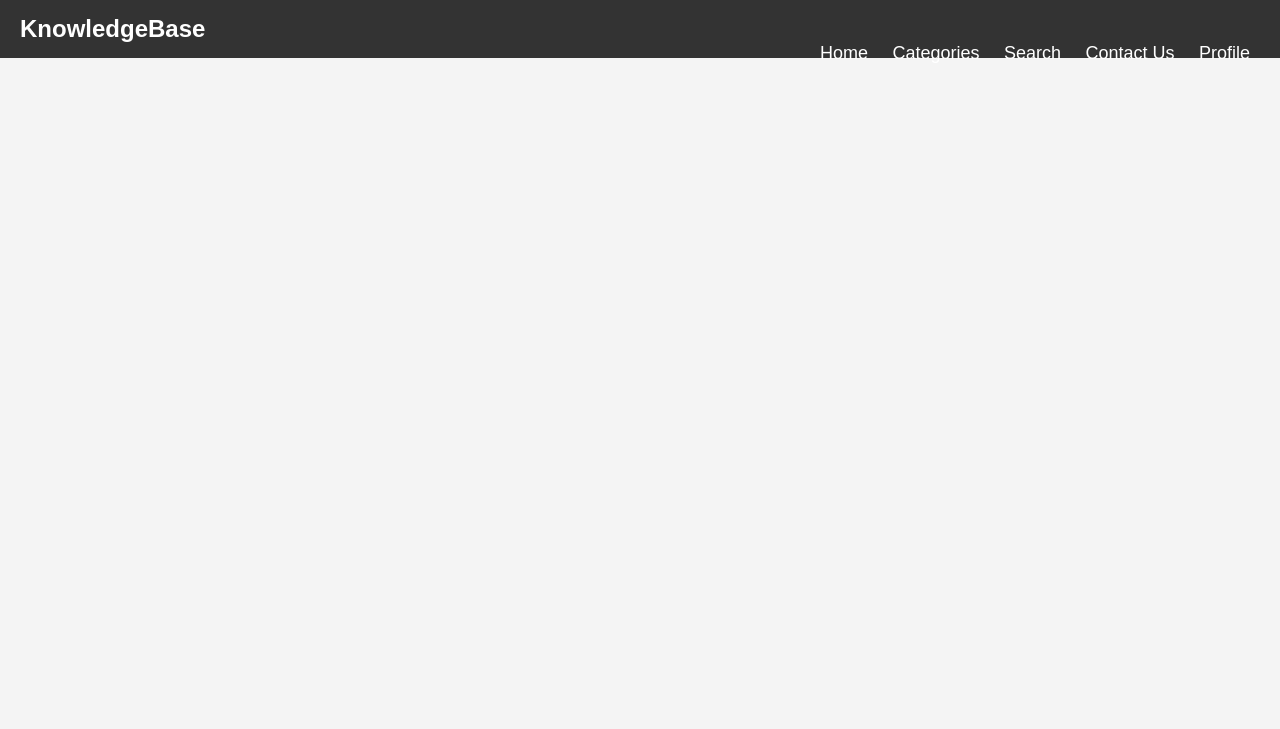
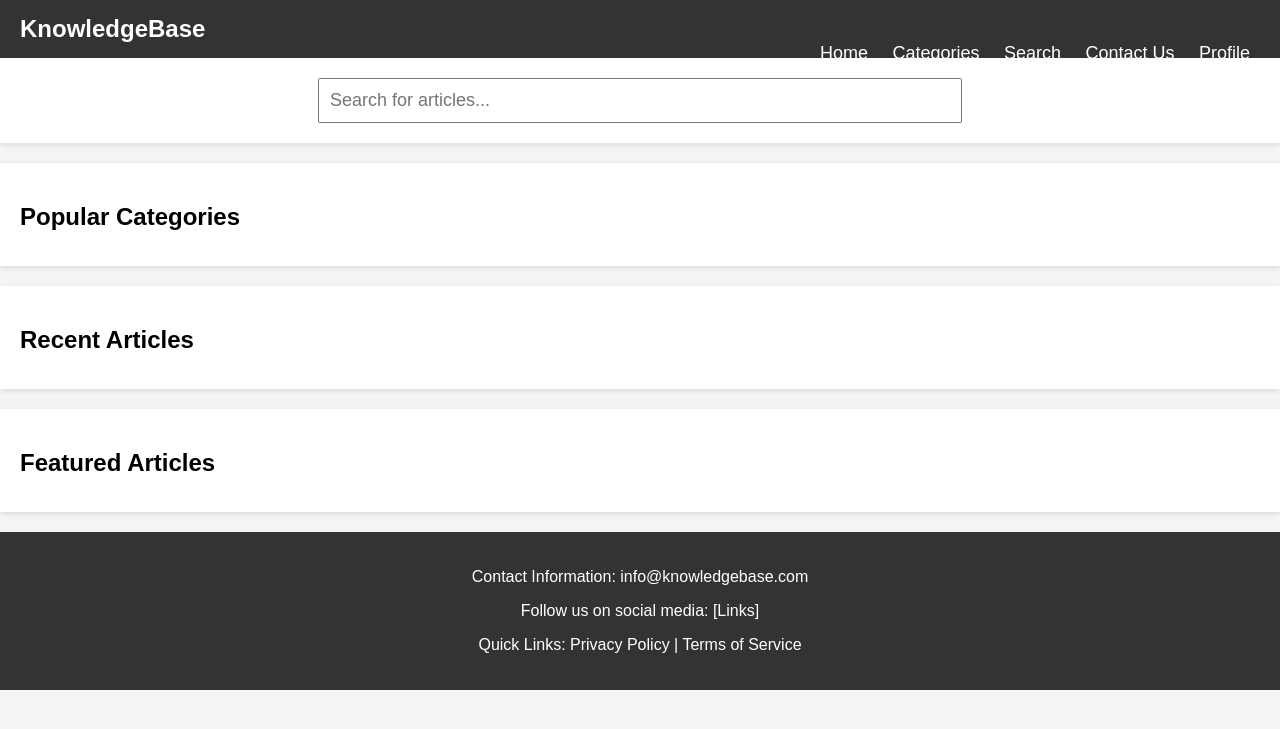
Before and after one commit to manishkamarapu/site, a Jekyll site: the page built from index.md, in a window 1280 px wide. Shown: the top 729 px of the page. Built offline with Jekyll 4.4.1, drawn with Linux system fonts in a browser that asks for light colours.

Commit message:
Update default.html

```diff
--- a/_layouts/default.html
+++ b/_layouts/default.html
@@ -19,5 +19,29 @@
             </ul>
         </nav>
     </header>
+    <main>
+        <section class="search-bar">
+            <input type="text" placeholder="Search for articles...">
+        </section>
+        <section class="categories">
+            <h2>Popular Categories</h2>
+            <!-- List of categories -->
+        </section>
+        <section class="articles">
+            <h2>Recent Articles</h2>
+            <!-- List of recent articles -->
+        </section>
+        <section class="featured-articles">
+            <h2>Featured Articles</h2>
+            <!-- List of featured articles -->
+        </section>
+    </main>
+    <footer>
+        <div class="footer-content">
+            <p>Contact Information: info@knowledgebase.com</p>
+            <p>Follow us on social media: [Links]</p>
+            <p>Quick Links: <a href="privacy.html">Privacy Policy</a> | <a href="terms.html">Terms of Service</a></p>
+        </div>
+    </footer>
 </body>
 </html>
```
